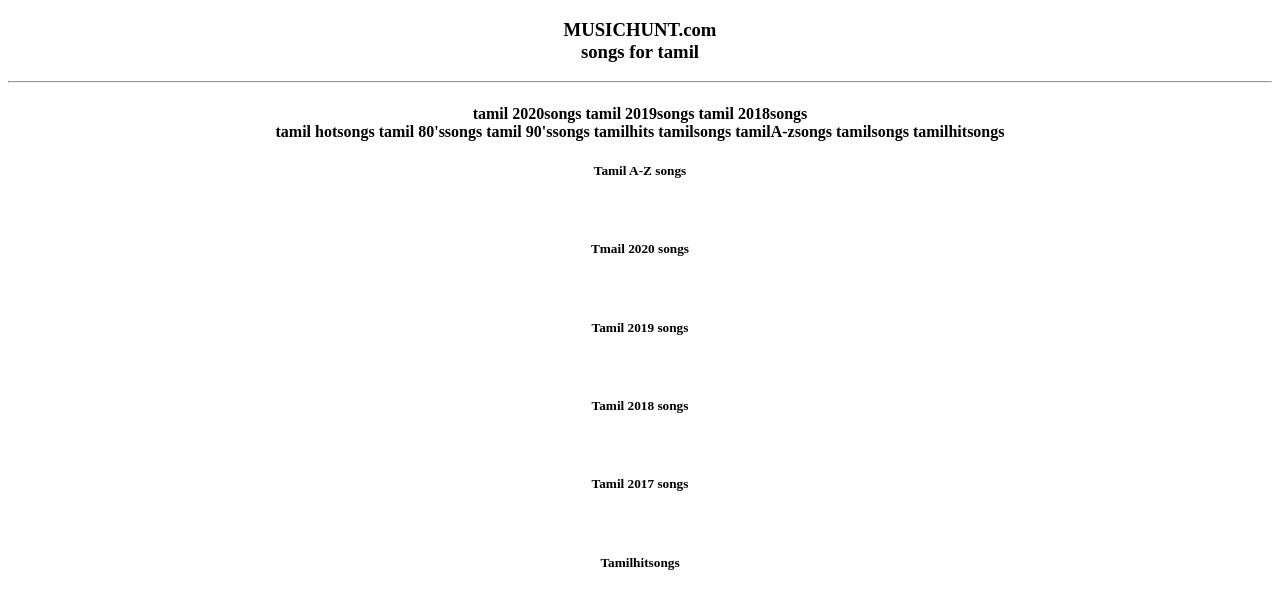
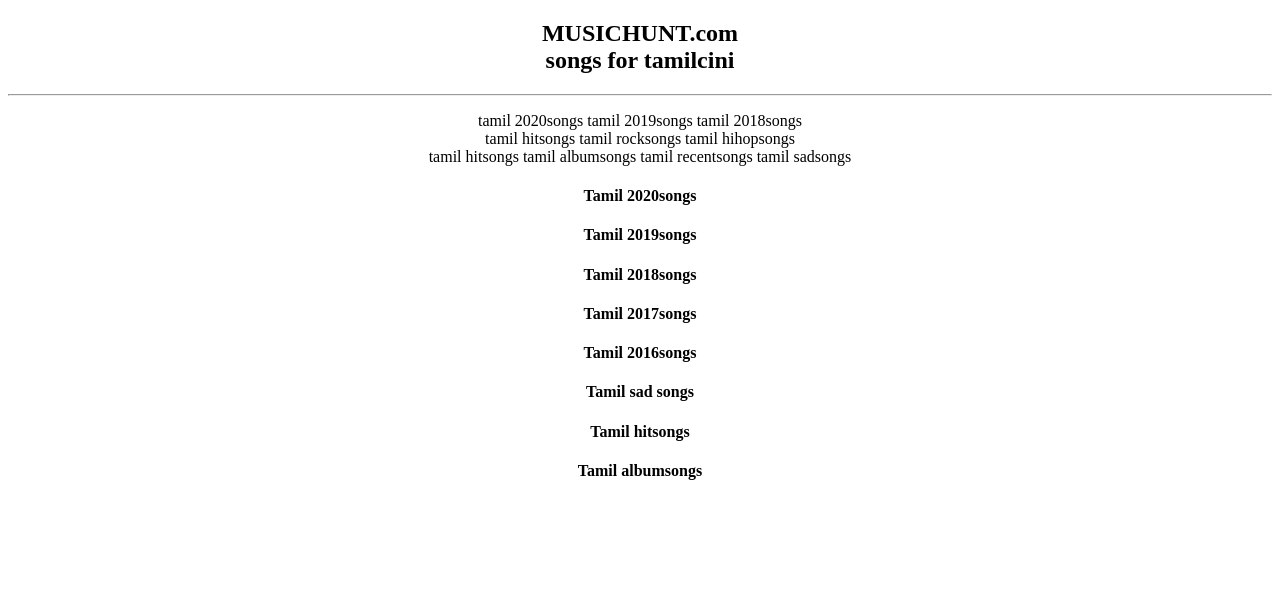
Before and after one commit to papu01-pv/MUSICHUNT, a plain HTML site: page index.html in a window 1280 px wide. Drawn offline with Linux system fonts and the light colour scheme.

Commit message:
Add files via upload

```diff
--- a/index.html
+++ b/index.html
@@ -1,19 +1,22 @@
+<!DOCTYPE html>
 <!DOCTYPE html>
 <html>
 <head>
-	<title>MUSICHUNT.com</title>
+    <title>MUSICHUNT.com</title>
 </head>
 <body>
-	<h3><p><center>MUSICHUNT.com<br>songs for tamil</h3><hr>
-		<p><center><h4>tamil 2020songs tamil 2019songs tamil 2018songs <br>tamil hotsongs tamil 80'ssongs tamil 90'ssongs tamilhits tamilsongs tamilA-zsongs tamilsongs tamilhitsongs</h4></p>
-<body>
-<h5>Tamil A-Z songs</h5><br>
-<h5>Tmail 2020 songs</h5><br>
-<h5>Tamil 2019 songs</h5><br>
-<h5>Tamil 2018 songs</h5><br>
-<h5>Tamil 2017 songs</h5><br>
-<h5>Tamilhitsongs</h5><br>
-</body>
+    <h2><center>MUSICHUNT.com<br>songs for tamilcini</center></h2><hr>
+    <p><center>tamil 2020songs tamil 2019songs tamil 2018songs<br>tamil hitsongs tamil rocksongs tamil hihopsongs<br>tamil hitsongs tamil albumsongs tamil recentsongs tamil sadsongs</p>
+        <h4> Tamil 2020songs</h4>
+        <h4> Tamil 2019songs</h4>
+        <h4> Tamil 2018songs</h4>
+        <h4> Tamil 2017songs</h4>
+        <h4> Tamil 2016songs</h4>
+        <h4> Tamil sad songs</h4>
+        <h4> Tamil hitsongs</h4>
+        <h4> Tamil albumsongs</h4>
+        <link rel="stylesheet" type="text/css" href="style.css">
 
 
- </html>
+</body>
+</html>
```
